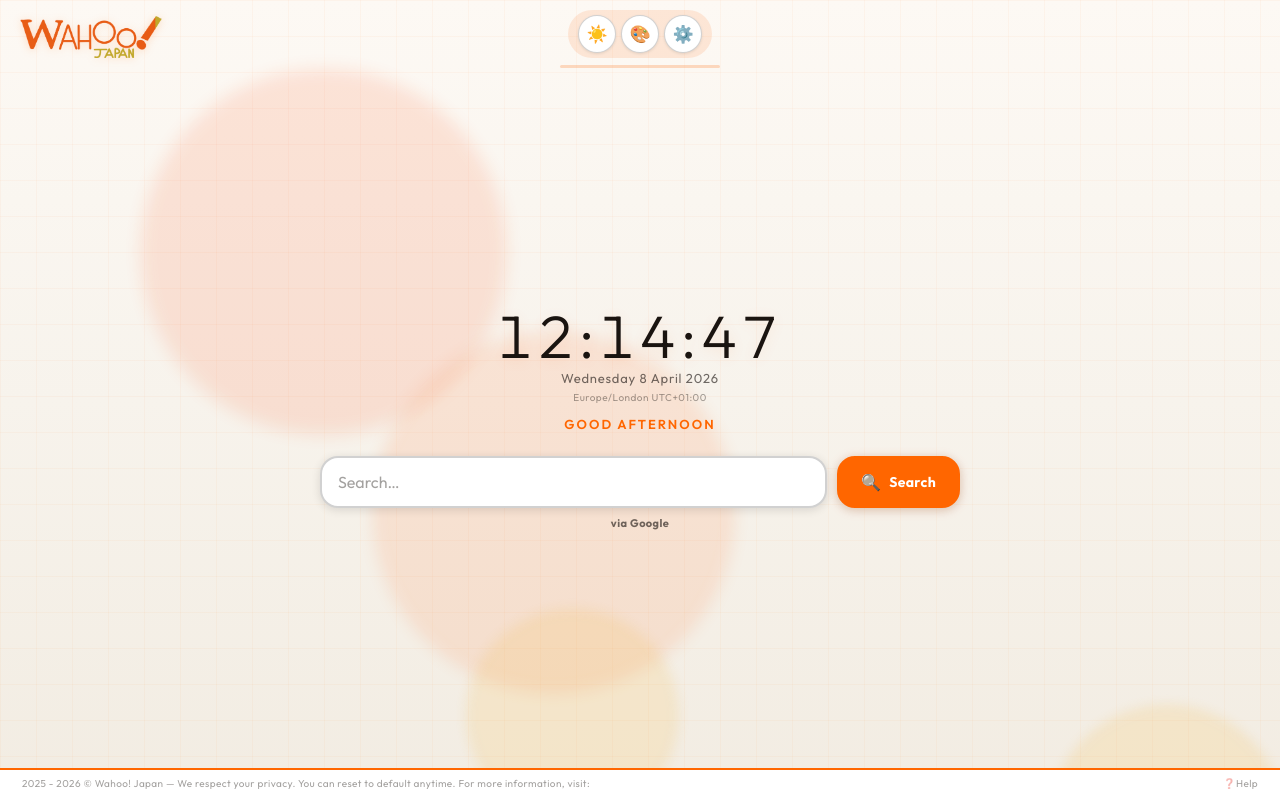
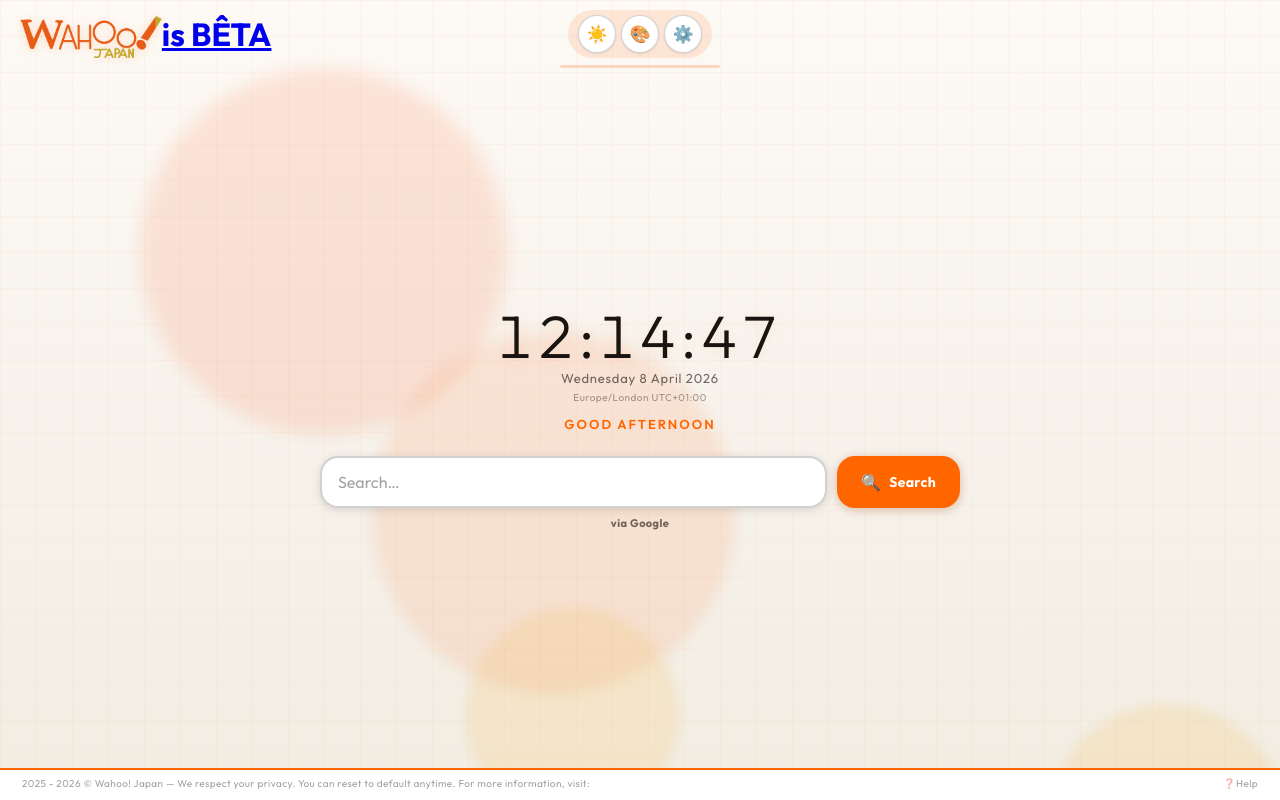
Before and after one commit to Lohantech/Wahoo-Japan, a plain HTML site: page index.html in a window 1280 px wide. Drawn offline with Linux system fonts and the light colour scheme.

Commit message:
Update header to include 'is BÊTA'

```diff
--- a/index.html
+++ b/index.html
@@ -26,6 +26,7 @@
       <div id="logo-wrap">
         <img src="aero_touch/logo.png" type="images/png" alt="Logo" id="logo"
         onerror="this.style.display='none';document.getElementById('logo-fallback').style.display='flex'">
+      <H1>is BÊTA</H1>
         <div id="logo-fallback">
         </div>
       </div>
```
